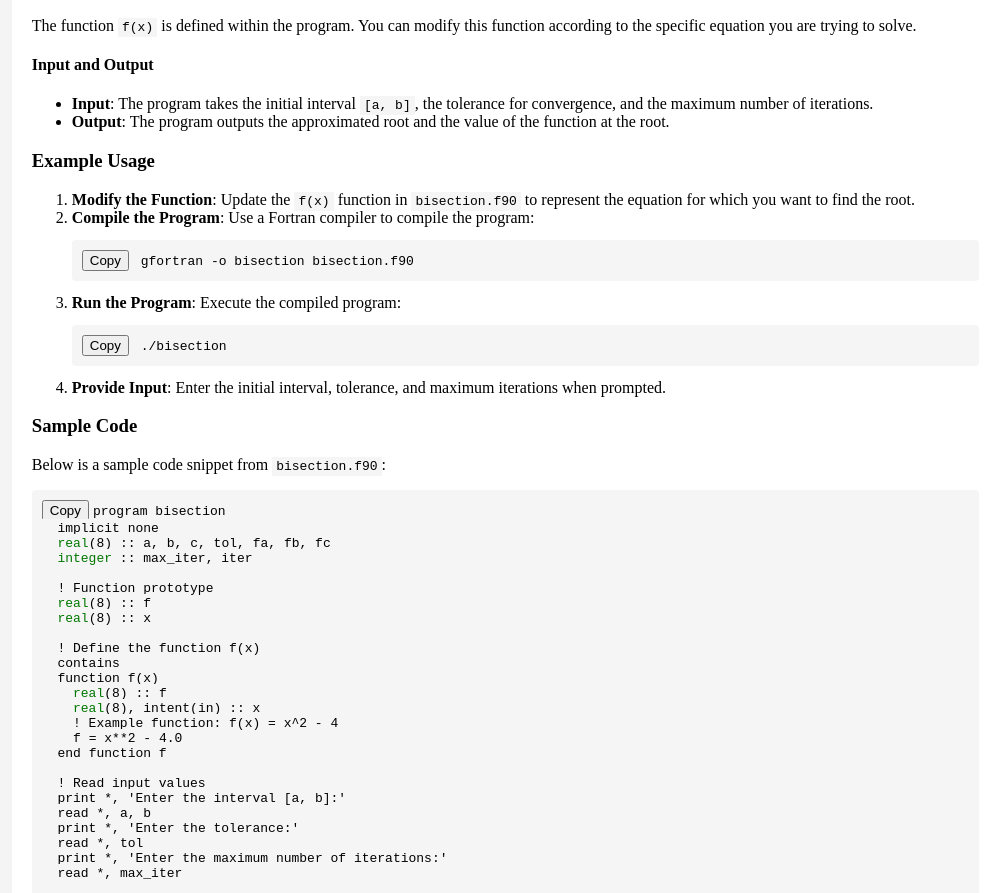
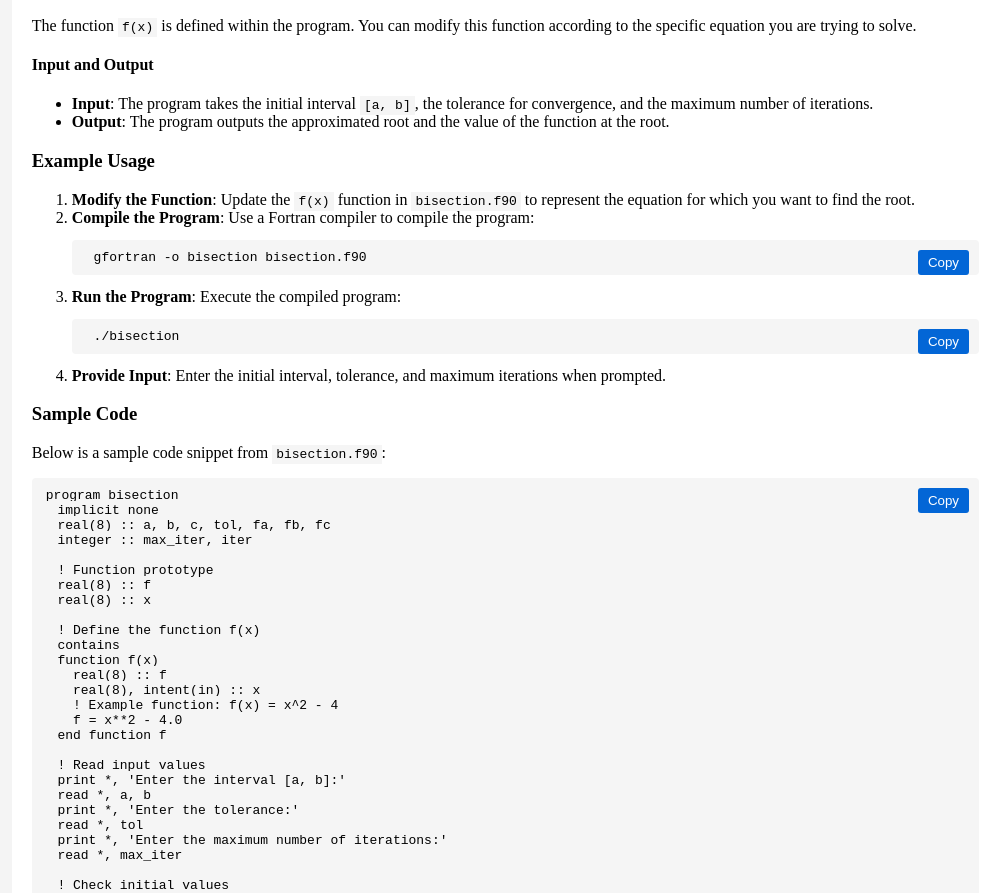
Before and after one commit to mohangiri1/scripting, a Jekyll site: the page built from docs/bisection.md, in a window 1280 px wide. Shown: the part 715-1608 px from the top of the page, without its empty margins (273-1273 px from the left). Built offline with Jekyll 4.4.1, drawn with Linux system fonts in a browser that asks for light colours; comment, search, counter and statistics services are not loaded.

Commit message:
Update style.css

```diff
--- a/docs/assets/css/style.css
+++ b/docs/assets/css/style.css
@@ -30,11 +30,19 @@ pre {
   background-color: #f5f5f5;
   padding: 10px;
   border-radius: 4px;
-  overflow: auto;
+  position: relative;
 }
-
-/* Syntax highlighting styles */
-.highlight .kd, .highlight .kd .nx { color: #990055; }
-.highlight .kt { color: #007700; }
-.highlight .s { color: #dd1144; }
-.highlight .c, .highlight .cm { color: #999988; font-style: italic; }
+.btn-copy {
+  position: absolute;
+  top: 10px;
+  right: 10px;
+  background-color: #0366d6;
+  color: #fff;
+  border: none;
+  padding: 5px 10px;
+  cursor: pointer;
+  border-radius: 3px;
+}
+.btn-copy:hover {
+  background-color: #024bb5;
+}
```
